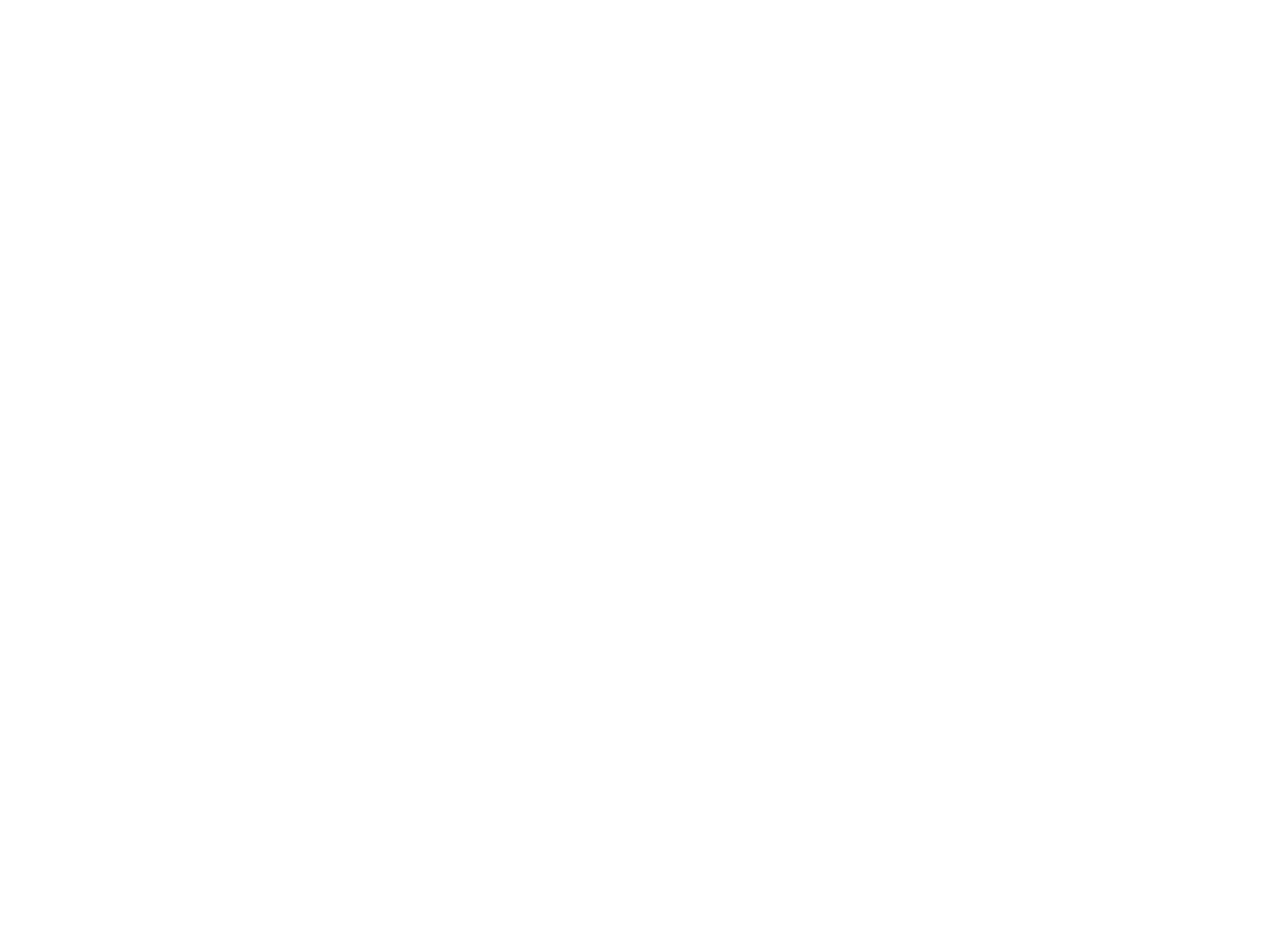
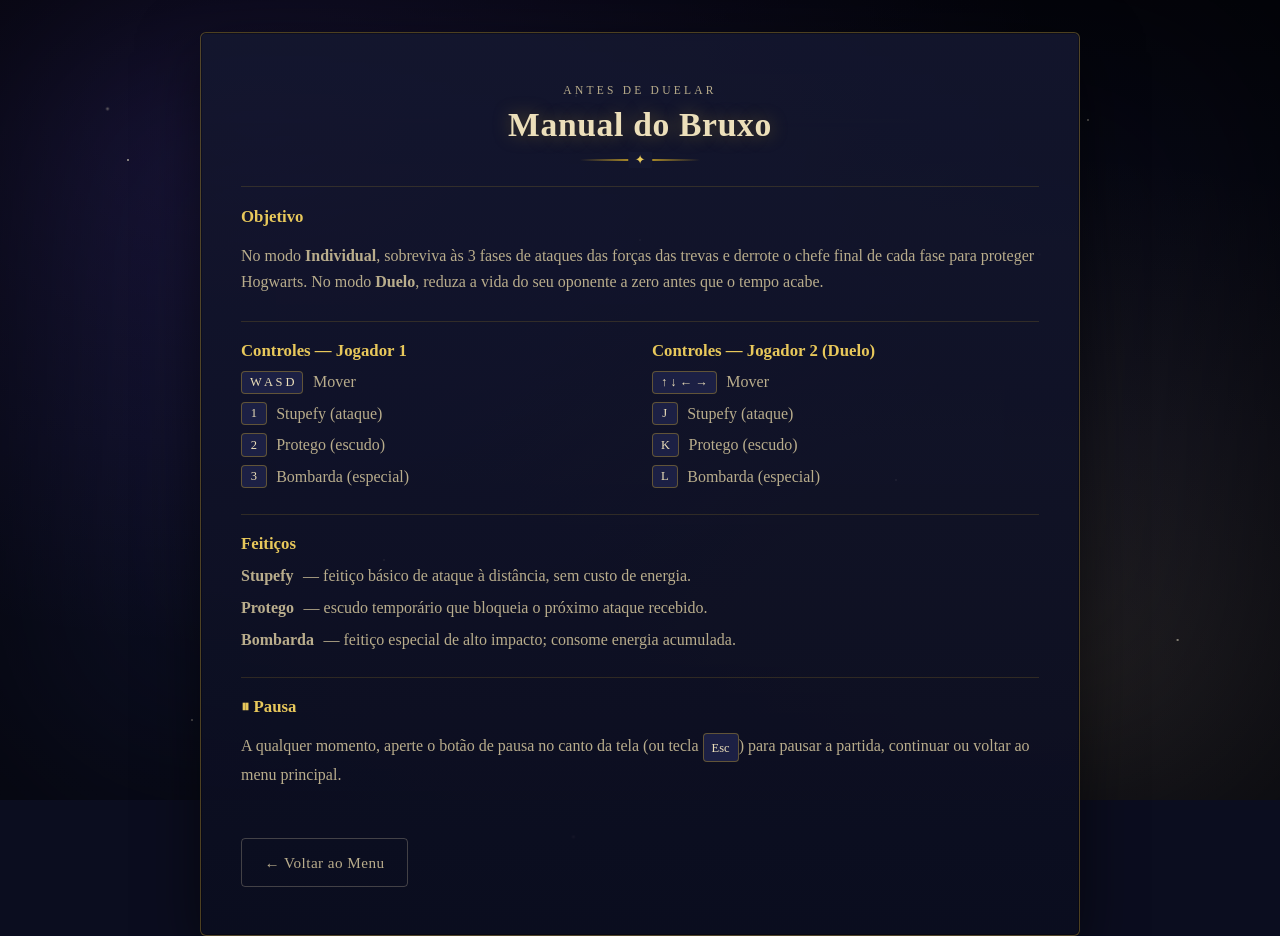
Before and after one commit to luizamichielinreinhardt/LegacyOfMagic, a plain HTML site: page html/manual.html in a window 1280 px wide. Shown: the top 936 px of the page. Before the commit the page ends 800 px from the top, so only its background shows below. Drawn offline with Linux system fonts and the light colour scheme; files that its build step writes are made by us from their sources.

Commit message:
passando htmls para feature/luiza

```diff
--- a/html/duelo.html
+++ b/html/duelo.html
@@ -46,7 +46,7 @@
       </div>
     </div>
   </main>
+  <script src="js/selecao-duelo.js"></script>
 
-  <script src="js/selecao-duelo.js"></script>
 </body>
 </html>
--- a/html/manual.html
+++ b/html/manual.html
@@ -0,0 +1,69 @@
+<!DOCTYPE html>
+<html lang="pt-br">
+<head>
+<meta charset="UTF-8">
+<meta name="viewport" content="width=device-width, initial-scale=1.0">
+<title>Manual — Legacy Of Magic</title>
+<link rel="stylesheet" href="css/style.css">
+</head>
+<body>
+  <div id="fundo-magico" aria-hidden="true">
+    <div class="estrelas"></div>
+    <div class="estrelas estrelas--2"></div>
+    <div class="vinhetas"></div>
+  </div>
+
+  <main class="pagina-cartela">
+    <div class="cartela cartela--larga cartela--texto">
+      <p class="eyebrow">Antes de duelar</p>
+      <h2>Manual do Bruxo</h2>
+      <div class="linha-sigilo" aria-hidden="true"></div>
+
+      <div class="bloco-manual">
+        <h3>Objetivo</h3>
+        <p>No modo <strong>Individual</strong>, sobreviva às 3 fases de ataques das forças das trevas e derrote o
+          chefe final de cada fase para proteger Hogwarts. No modo <strong>Duelo</strong>, reduza a vida do seu
+          oponente a zero antes que o tempo acabe.</p>
+      </div>
+
+      <div class="bloco-manual bloco-manual--grid">
+        <div>
+          <h3>Controles — Jogador 1</h3>
+          <ul class="lista-controles">
+            <li><span class="tecla">W A S D</span> Mover</li>
+            <li><span class="tecla">1</span> Stupefy (ataque)</li>
+            <li><span class="tecla">2</span> Protego (escudo)</li>
+            <li><span class="tecla">3</span> Bombarda (especial)</li>
+          </ul>
+        </div>
+        <div>
+          <h3>Controles — Jogador 2 (Duelo)</h3>
+          <ul class="lista-controles">
+            <li><span class="tecla">↑ ↓ ← →</span> Mover</li>
+            <li><span class="tecla">J</span> Stupefy (ataque)</li>
+            <li><span class="tecla">K</span> Protego (escudo)</li>
+            <li><span class="tecla">L</span> Bombarda (especial)</li>
+          </ul>
+        </div>
+      </div>
+
+      <div class="bloco-manual">
+        <h3>Feitiços</h3>
+        <ul class="lista-controles lista-controles--vertical">
+          <li><strong>Stupefy</strong> — feitiço básico de ataque à distância, sem custo de energia.</li>
+          <li><strong>Protego</strong> — escudo temporário que bloqueia o próximo ataque recebido.</li>
+          <li><strong>Bombarda</strong> — feitiço especial de alto impacto; consome energia acumulada.</li>
+        </ul>
+      </div>
+
+      <div class="bloco-manual">
+        <h3>⏸ Pausa</h3>
+        <p>A qualquer momento, aperte o botão de pausa no canto da tela (ou tecla <span class="tecla">Esc</span>)
+          para pausar a partida, continuar ou voltar ao menu principal.</p>
+      </div>
+
+      <a href="index.html" class="botao botao--fantasma">← Voltar ao Menu</a>
+    </div>
+  </main>
+</body>
+</html>
```
Also changed, not shown: html/1player.html (+0 -5 lines), html/derrota.html (+1 -1 lines), html/dueloJogo.html (+1 -1 lines), html/fimDuelo.html (+1 -1 lines), html/index.html (+1 -1 lines), html/jogo.html (+1 -1 lines), html/sobre.html (added, +40 -0 lines), html/vitoria.html (+1 -1 lines). Lines whose indentation alone changed are shown as unchanged.
